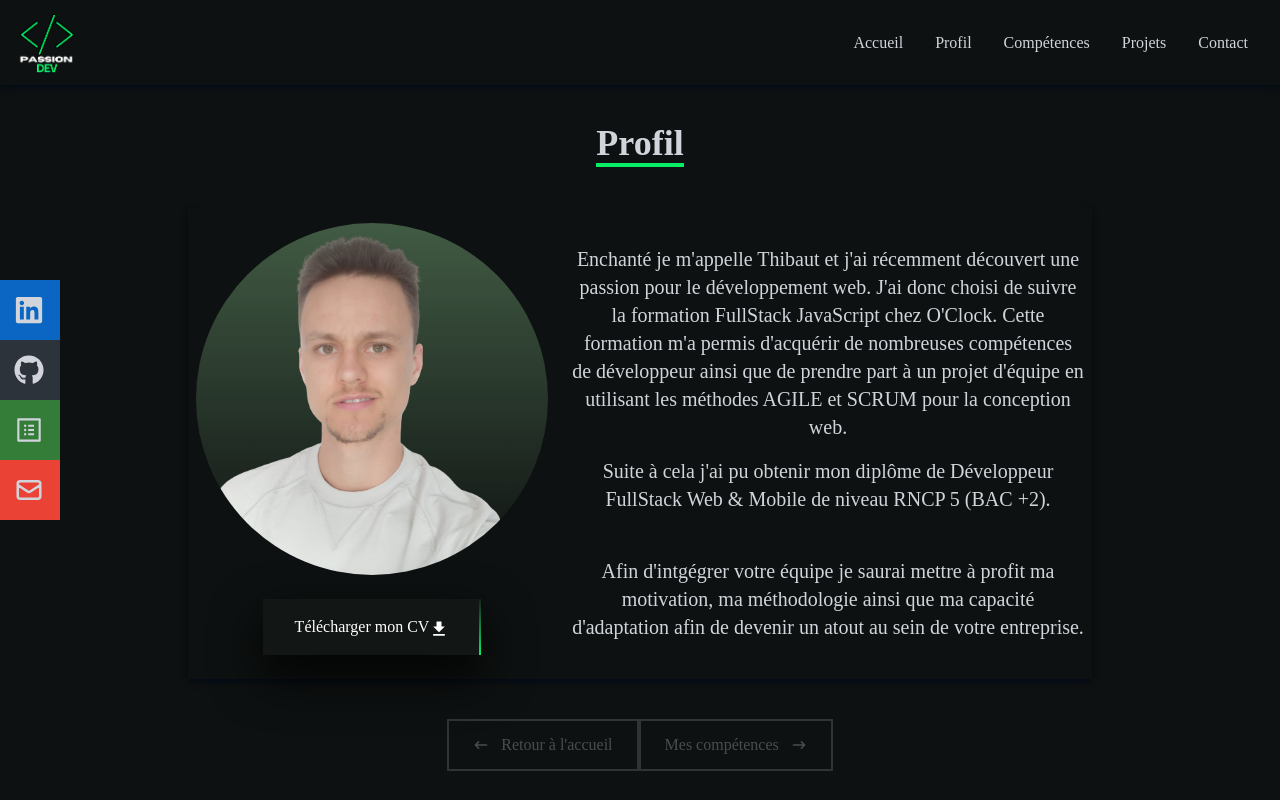
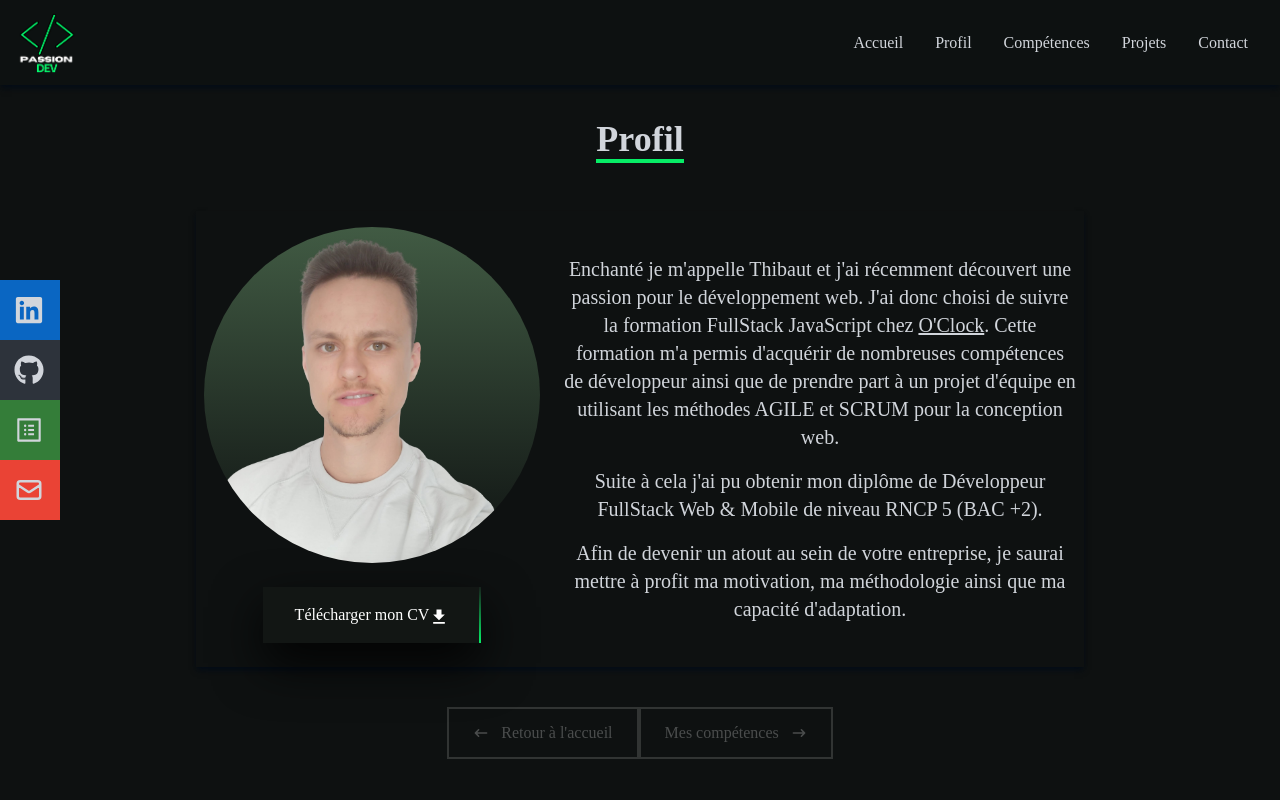
Before and after one commit to ThibautRaimond/portfolio, a React (Create React App) app: page /portfolio/profil in a window 1280 px wide. Built offline with nearby package versions, Linux system fonts and the light colour scheme.

Commit message:
profil text change

```diff
--- a/src/index.css
+++ b/src/index.css
@@ -50,8 +50,8 @@
 .thib{
 	background: linear-gradient(
 		#5f8661a1, transparent);
-		width: 22rem;
-		height: 22rem;
+		width: 21rem;
+		height: 21rem;
 		left: calc(50% - 11rem);
 		border-radius: 100%;
 		overflow: hidden;
--- a/src/pages/Profil2.jsx
+++ b/src/pages/Profil2.jsx
@@ -23,13 +23,13 @@ const About = () => {
 				<meta name="Profil" content="Parcours personnel et CV" />
 			</Helmet>
 
-			<div className="bg-[#0e1111] text-gray-300 items-center flex flex-col justify-center mt-4">
-				<h1 className="text-4xl font-bold inline border-b-4 mb-10 border-[#07ed66]">
+			<div className="bg-[#0e1111] text-gray-300 items-center flex flex-col justify-center">
+				<h1 className="text-4xl font-bold inline border-b-4 mb-12 border-[#07ed66]">
 					Profil
 				</h1>
 
-				<div className="flex items-center shadow-md shadow-[#040c16] pt-4 px-2">
-					<div className="profil-left-container flex flex-col items-center mr-6">
+				<div className="flex items-center shadow-md shadow-[#040c16] px-2">
+					<div className="profil-left-container flex flex-col items-center mr-6 pt-4">
 						<img src={thib} alt="Picture" className="thib" />
 
 						{/* desktop button */}
@@ -42,18 +42,19 @@ const About = () => {
 								download
 								className="flex justify-center align-center"
 							>
-								Télécharger mon CV <MdDownload className="w-[20px] h-[20px] mt-1" />
+								Télécharger mon CV{" "}
+								<MdDownload className="w-[20px] h-[20px] mt-1" />
 							</a>
 						</button>
 					</div>
 
-					<div className="profil-textSection">
+					<div className="">
 						<p className="text-xl text-center max-w-lg ">
 							Enchanté je m'appelle Thibaut et j'ai récemment découvert une
 							passion pour le développement web. J'ai donc choisi de suivre la
 							formation FullStack JavaScript chez{" "}
 							<a
-								className="hover:text-[#07ed66]"
+								className="hover:text-[#07ed66] underline "
 								href="https://oclock.io/"
 								target="_blank"
 								rel="noreferrer"
@@ -69,10 +70,10 @@ const About = () => {
 							Web & Mobile de niveau RNCP 5 (BAC +2).
 						</p>
 
-						<p className="py-4 text-xl text-center max-w-lg mt-3">
-							Afin d'intgégrer votre équipe je saurai mettre à profit ma
-							motivation, ma méthodologie ainsi que ma capacité d'adaptation
-							afin de devenir un atout au sein de votre entreprise.
+						<p className="text-xl text-center max-w-lg">
+							Afin de devenir un atout au sein de votre
+							entreprise, je saurai mettre à profit ma motivation, ma méthodologie ainsi que
+							ma capacité d'adaptation.
 						</p>
 					</div>
 				</div>
@@ -86,9 +87,13 @@ const About = () => {
 					href={CV}
 					download
 				>
-					<span></span><span></span><span></span><span></span>
+					<span></span>
+					<span></span>
+					<span></span>
+					<span></span>
 					<div className="flex justify-center align-middle">
-						<p>Télécharger mon CV</p>  <MdDownload className="w-[15px] h-[15px] ml-0.5 mt-0.5" />
+						<p>Télécharger mon CV</p>{" "}
+						<MdDownload className="w-[15px] h-[15px] ml-0.5 mt-0.5" />
 					</div>
 				</button>
 
@@ -102,7 +107,8 @@ const About = () => {
 							duration={500}
 							className="text-[#ffffff] text-opacity-25 group flex items-center border-2 px-6 py-3 mb-2 border-[#999b99] border-opacity-25 hover:text-white hover:border-white"
 						>
-							<HiArrowNarrowLeft className="mr-3 leftNavArrow" /> Retour à l'accueil
+							<HiArrowNarrowLeft className="mr-3 leftNavArrow" /> Retour à
+							l'accueil
 						</Link>
 					</button>
 
@@ -113,7 +119,8 @@ const About = () => {
 							duration={500}
 							className="group flex items-center px-6 py-3 mb-2 border-2 text-[#ffffff] text-opacity-25 border-[#999b99] border-opacity-25 hover:text-white hover:border-white"
 						>
-							Mes compétences <HiArrowNarrowRight className="ml-3 rightNavArrow" />{" "}
+							Mes compétences{" "}
+							<HiArrowNarrowRight className="ml-3 rightNavArrow" />{" "}
 						</Link>
 					</button>
 				</div>
```
Also changed, not shown: 12 other files (tests, documents, lock files or other folders).
